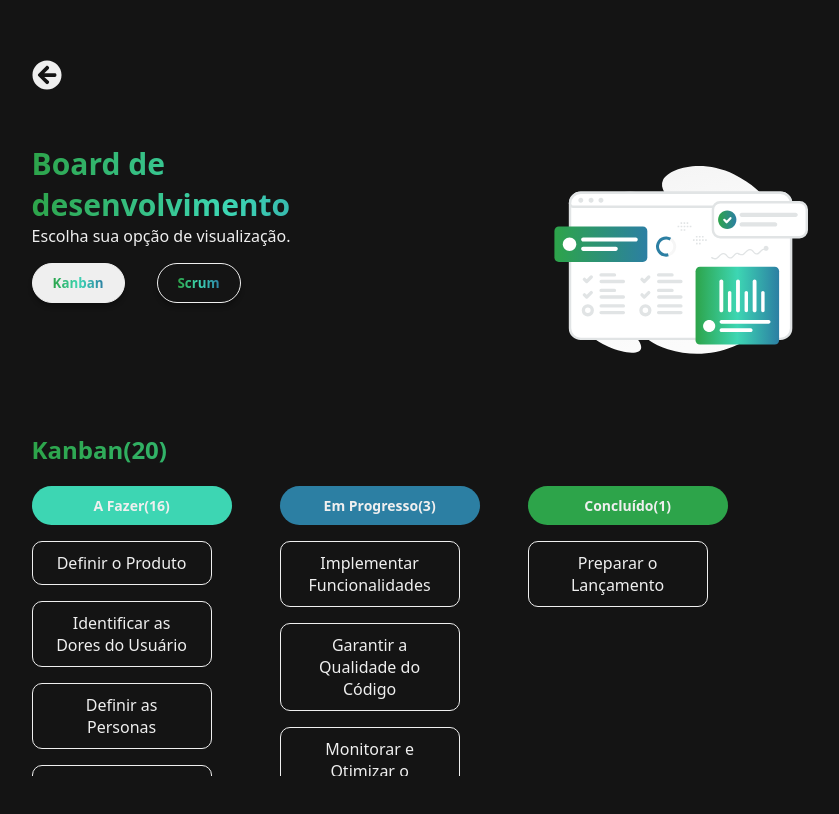
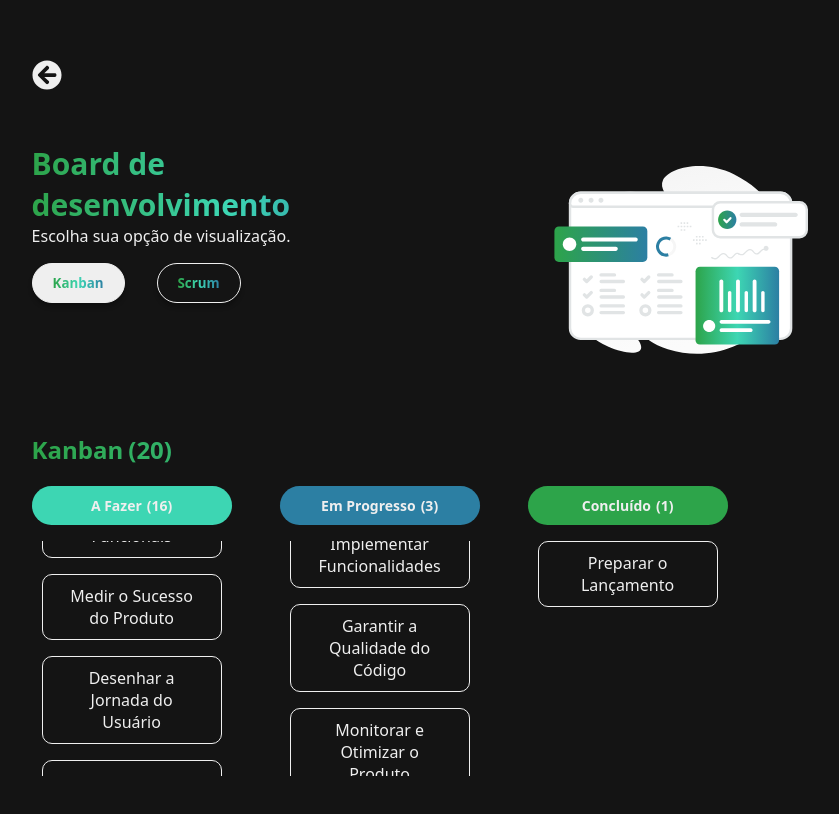
Before and after one commit to eliscmattosinho/Board-de-Desenvolvimento, a React (Create React App) app: page /Board-de-Desenvolvimento/boards in a window 1280 px wide. Shown: the top 814 px of the page, without its empty margins (154-993 px from the left). Built offline with nearby package versions, Linux system fonts and the light colour scheme.

Commit message:
fix: spacing before the counter and card alignment

```diff
--- a/src/pages/Boards.css
+++ b/src/pages/Boards.css
@@ -100,8 +100,8 @@ p.btn-title {
     width: 200px;
 }
 
-.kanban-items, .scrum-items, .board {
-    padding: 0 10px 10px 0;
+.board {
+    padding-bottom: 10px;
 }
 
 .board::-webkit-scrollbar {
@@ -175,6 +175,8 @@ p.btn-title {
 .col-items {
     display: flex;
     flex-direction: column;
+    align-items: center;
+    justify-content: center;
     gap: 1rem;
 }
 
@@ -193,6 +195,10 @@ p.btn-title {
     /* text-overflow: ellipsis; */
     /* overflow: hidden; */
     text-align: center;
+}
+
+.task-counter {
+    margin-left: 5px;
 }
 
 .board {
```
